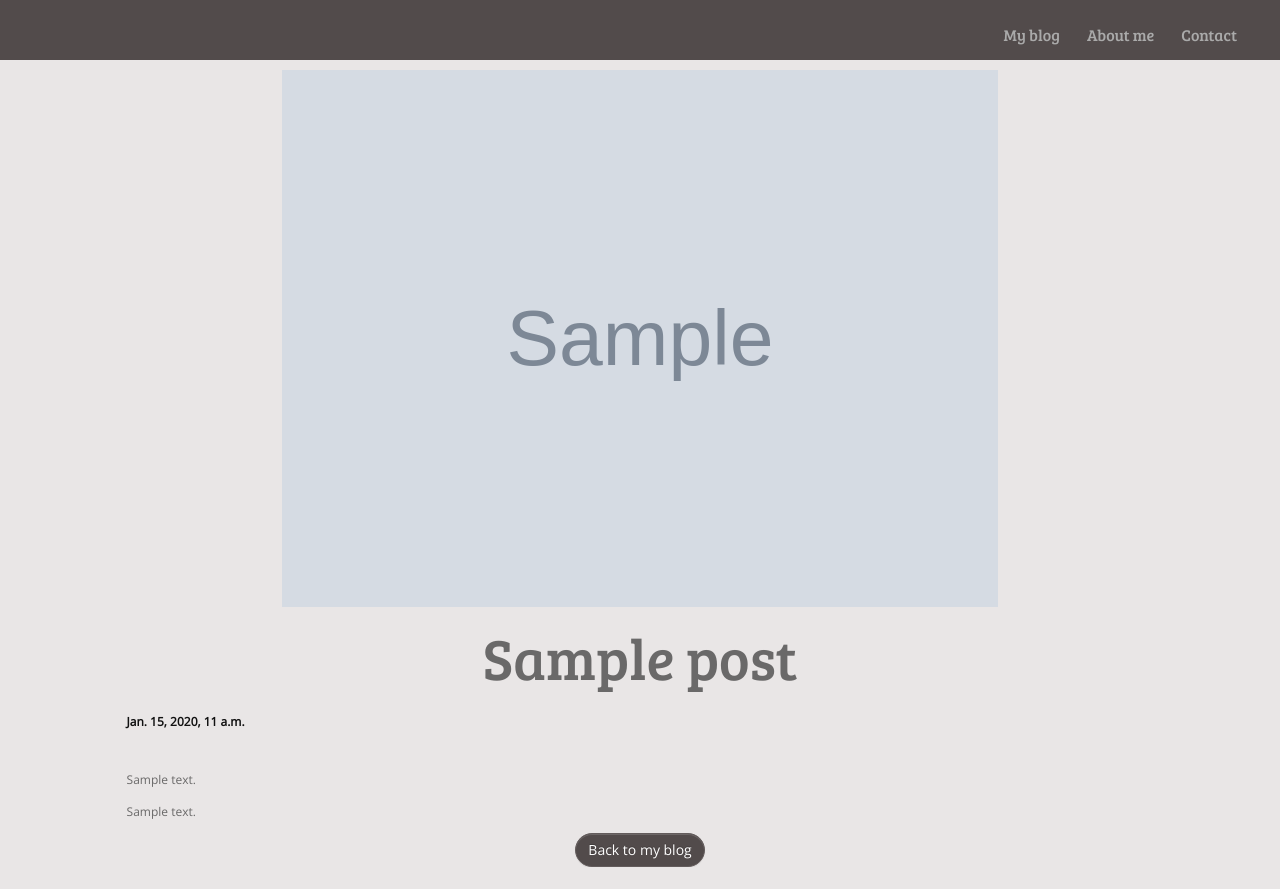
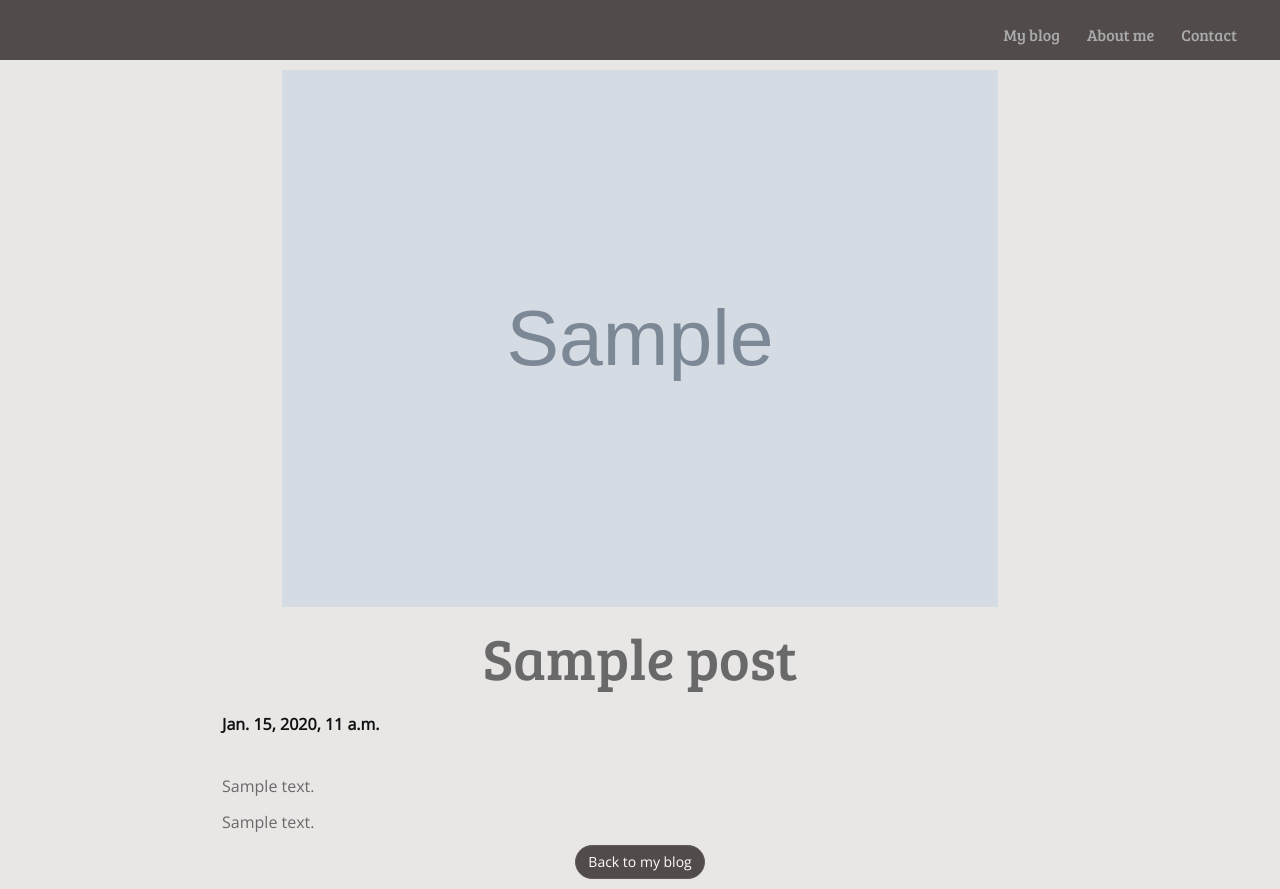
Before and after one commit to melvynator/blog, a Django app: page /1/ in a window 1280 px wide. Before the commit the page ends 867 px from the top, so only its background shows below. Run offline with Django 3.2, Linux system fonts and the light colour scheme; tables that the repository leaves empty hold one stand-in row (values such as "Sample post"); grey boxes marked "Sample" are stand-in pictures; some libraries are stand-ins or nearby versions.

Commit message:
Finished my first article

```diff
--- a/source/melvyn_blog/static/style/css/base.css
+++ b/source/melvyn_blog/static/style/css/base.css
@@ -4,6 +4,7 @@ body{
 	font: 400 12px/22px 'Open Sans', Verdana, Helvetica, sans-serif;
 	color:#6a6969;
 }
+
 h1{font: 400 58px/60px 'Bree Serif', Georgia, serif; color:#6a6969;}
 h2{font: 400 18px/22px 'Bree Serif', Georgia, serif; color:#6a6969;}
 h3{font: 400 14px/16px 'Bree Serif', Georgia, serif; color:#6a6969;}
--- a/source/melvyn_blog/static/style/css/post.css
+++ b/source/melvyn_blog/static/style/css/post.css
@@ -18,15 +18,22 @@ h1{
 }
 
 #description{
-    margin:0px 7%; padding-top:20;
+    margin:0px 15%; padding-top:20;
 }
 
 #text{
-    margin:0px 7%; padding-top:20;
+    margin:0px 15%; padding-top:20;
 }
 
 .date{
-    margin:0px 7%;
+    margin:0px 15%;
     margin-top:2%;
     margin-bottom:3%;
 }
+
+body{
+	background:#E9E6E6;
+	margin:0px;
+	font: 400 16px/26px 'Open Sans', Verdana, Helvetica, sans-serif;
+	color:#6a6969;
+}
--- a/source/melvyn_blog/templates/melvyn_blog/base.html
+++ b/source/melvyn_blog/templates/melvyn_blog/base.html
@@ -6,13 +6,17 @@
 
 	<link href='http://fonts.googleapis.com/css?family=Bree+Serif' rel='stylesheet' type='text/css'>
 	<link href='http://fonts.googleapis.com/css?family=Open+Sans' rel='stylesheet' type='text/css'>
-	<script src="https://ajax.googleapis.com/ajax/libs/jquery/1.12.2/jquery.min.js"></script>
+    <script src="https://ajax.googleapis.com/ajax/libs/jquery/1.12.2/jquery.min.js"></script>
+    <script src="https://code.highcharts.com/highcharts.js"></script>
+    <script src="https://code.highcharts.com/modules/exporting.js"></script>
 	<link rel="stylesheet" href="//maxcdn.bootstrapcdn.com/bootstrap/3.2.0/css/bootstrap.min.css">
-	<link rel="stylesheet" href="//maxcdn.bootstrapcdn.com/bootstrap/3.2.0/css/bootstrap-theme.min.css">
-	<script src="https://code.highcharts.com/highcharts.js"></script>
-	<script src="https://code.highcharts.com/modules/exporting.js"></script>
 	<link rel="stylesheet" href="{% static 'style/css/base.css' %}">
 	<link rel="stylesheet" href="{% static 'js/jquery.easing.1.3.js' %}">
+    <link rel="stylesheet" href="//cdnjs.cloudflare.com/ajax/libs/highlight.js/9.4.0/styles/default.min.css">
+	<script src="//cdnjs.cloudflare.com/ajax/libs/highlight.js/9.4.0/highlight.min.js"></script>
+	<link rel="stylesheet" href="//cdn.jsdelivr.net/highlight.js/9.4.0/styles/default.min.css">
+	<script src="//cdn.jsdelivr.net/highlight.js/9.4.0/highlight.min.js"></script>
+
 
 	<title>Melvyn Peignon - My personal blog</title>
 
@@ -22,7 +26,7 @@
 <header id="header">
 	<nav id=anchor-nav>
 		<ul id="main-menu">
-	    	<li><a href="/posts" %}">My blog</a></li>
+	    	<li><a href="/posts">My blog</a></li>
 	      <li><a href="/about">About me</a></li>
 	      <li><a href="/contact">Contact</a></li>
     </ul>
--- a/source/melvyn_site/settings.py
+++ b/source/melvyn_site/settings.py
@@ -127,6 +127,8 @@ STATIC_URL = '/static/'
 STATIC_ROOT = os.path.join(BASE_DIR, 'static')
 
 TINYMCE_DEFAULT_CONFIG = {
+    'remove_linebreaks' : "true",
+    'fix_table_elements': 'true',
     'plugins': "table,xhtmlxtras,paste,searchreplace",
     'theme': "advanced",
     "theme_advanced_buttons3_add" : "cite,abbr",
```
Also changed, not shown: source/melvyn_blog/templates/melvyn_blog/about.html (+4 -3 lines), source/uploads/illustrations/Screen_Shot_2016-05-13_at_14.11.55.png (deleted), source/uploads/illustrations/Screen_Shot_2016-05-22_at_12.18.25.png (deleted), source/uploads/illustrations/distributionD.png (added), source/uploads/illustrations/flow.png (added), source/uploads/illustrations/hbase_logo_with_orca_large.png (deleted), source/uploads/illustrations/hbase_logo_with_orca_large_2XNuTtU.png (deleted), source/uploads/illustrations/hbase_logo_with_orca_large_6gtK2Cw.png (deleted), source/uploads/illustrations/hbase_logo_with_orca_large_FDBrbRV.png (deleted), source/uploads/illustrations/ranking.png (added), 1 other file.
